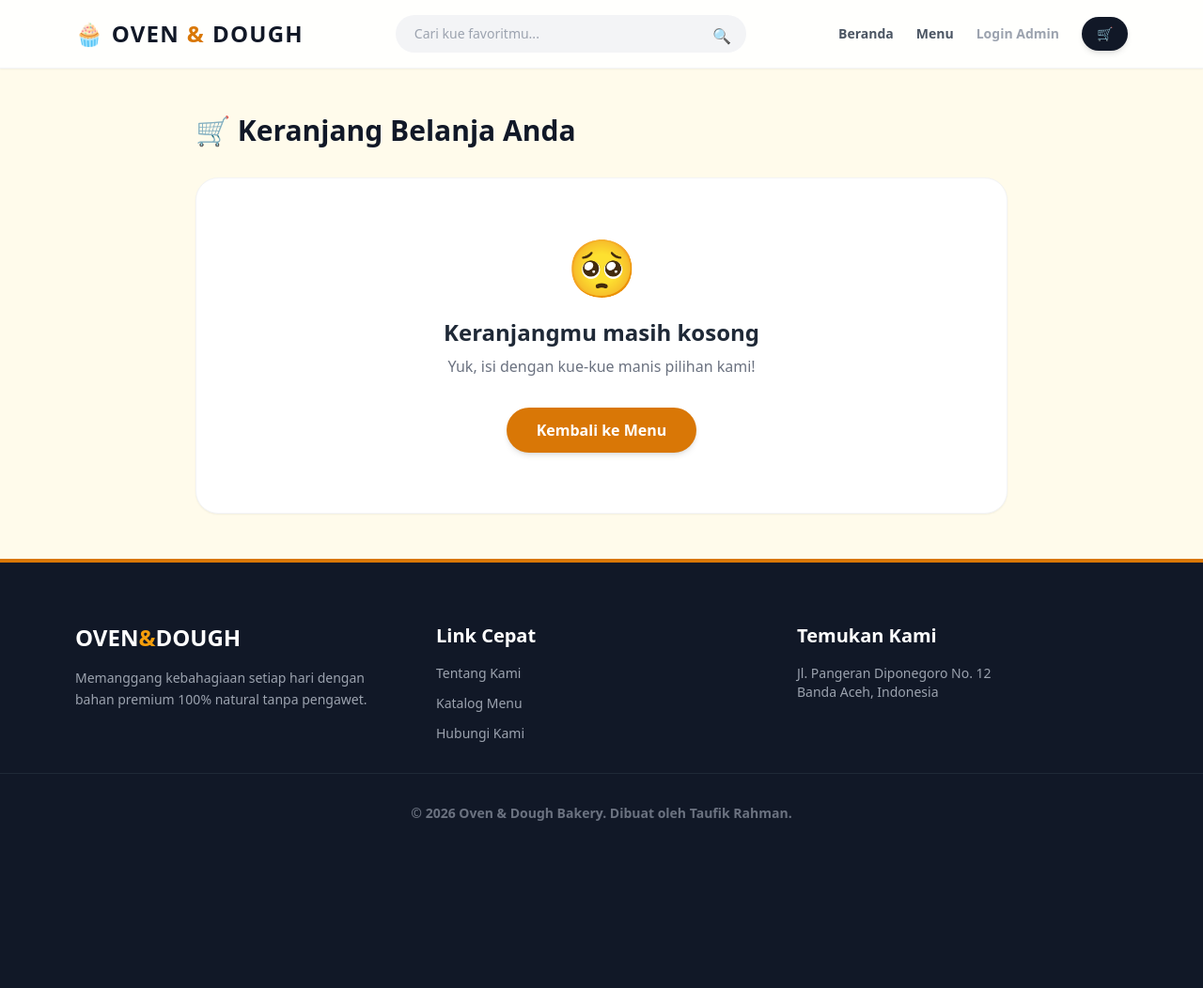
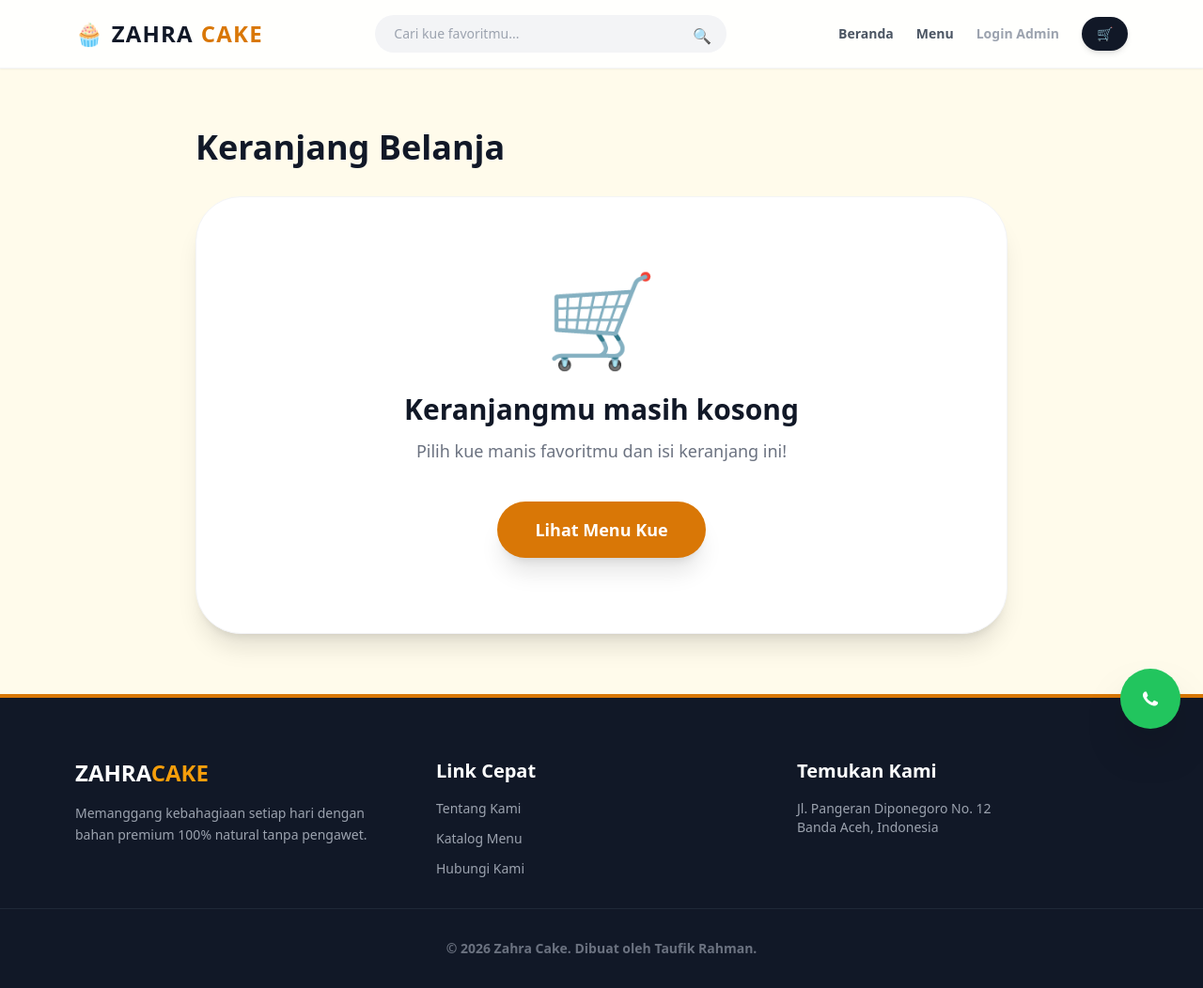
Before and after one commit to taufikkkkkk/website-toko-kue, a Flask app: page /keranjang in a window 1280 px wide. Shown: the whole page at 94% size. Before the commit the page ends 874 px from the top, so only its background shows below. Run offline with Flask 3, Linux system fonts and the light colour scheme; some libraries are stand-ins or nearby versions.

Commit message:
Update branding: Ubah nama toko menjadi Zahra Cake

```diff
--- a/templates/base.html
+++ b/templates/base.html
@@ -3,7 +3,7 @@
 <head>
     <meta charset="UTF-8">
     <meta name="viewport" content="width=device-width, initial-scale=1.0">
-    <title>{% block title %}Oven & Dough | Premium Bakery{% endblock %}</title>
+    <title>{% block title %}Zahra Cake | Premium Bakery{% endblock %}</title>
     <script src="https://cdn.tailwindcss.com"></script>
     <style>
         @keyframes slideInRight {
@@ -18,8 +18,9 @@
     <!-- Navbar -->
     <nav class="bg-white/90 backdrop-blur-md shadow-sm py-4 sticky top-0 z-50 border-b border-gray-100 transition-all duration-300">
         <div class="max-w-6xl mx-auto px-4 flex flex-col md:flex-row justify-between items-center gap-4">
+            <!-- NAMA TOKO DI NAVBAR -->
             <a href="{{ url_for('home') }}" class="text-2xl font-black text-gray-900 tracking-wider flex items-center gap-2">
-                🧁 OVEN<span class="text-amber-600">&</span>DOUGH
+                🧁 ZAHRA<span class="text-amber-600">CAKE</span>
             </a>
 
             <form action="{{ url_for('home') }}" method="GET" class="w-full md:w-1/3 relative group">
@@ -32,7 +33,6 @@
                 <li><a href="{{ url_for('home') }}" class="hover:text-amber-600 transition">Beranda</a></li>
                 <li><a href="{{ url_for('home') }}#menu" class="hover:text-amber-600 transition">Menu</a></li>
 
-                <!-- TOMBOL LOGIN / DASHBOARD DI NAVBAR ATAS -->
                 {% if session.get('admin_logged_in') %}
                     <li><a href="{{ url_for('dashboard') }}" class="bg-blue-100 text-blue-700 px-4 py-2 rounded-full hover:bg-blue-200 transition shadow-sm">⚙️ Dashboard</a></li>
                 {% else %}
@@ -90,16 +90,24 @@
         {% block content %}{% endblock %}
     </main>
 
+    <!-- Floating WhatsApp Button (Pesan ke Zahra Cake) -->
+    <a href="https://wa.me/6285167638281?text=Halo%20Zahra%20Cake,%20saya%20mau%20tanya-tanya%20dulu%20dong." target="_blank"
+       class="fixed bottom-6 right-6 bg-green-500 text-white p-4 rounded-full shadow-2xl hover:scale-110 transition z-50 flex items-center justify-center group hover:bg-green-600">
+        <svg xmlns="http://www.w3.org/2000/svg" class="h-8 w-8" fill="currentColor" viewBox="0 0 24 24">
+            <path d="M17.472 14.382c-.297-.149-1.758-.867-2.03-.967-.273-.099-.471-.148-.67.15-.197.297-.767.966-.94 1.164-.173.199-.347.223-.644.075-.297-.15-1.255-.463-2.39-1.475-.883-.788-1.48-1.761-1.653-2.059-.173-.297-.018-.458.13-.606.134-.133.298-.347.446-.52.149-.174.198-.298.298-.497.099-.198.05-.371-.025-.52-.075-.149-.669-1.612-.916-2.207-.242-.579-.487-.5-.669-.51-.173-.008-.371-.01-.57-.01-.198 0-.52.074-.792.372-.272.297-1.04 1.016-1.04 2.479 0 1.462 1.065 2.875 1.213 3.074.149.198 2.096 3.2 5.077 4.487.709.306 1.262.489 1.694.625.712.227 1.36.195 1.871.118.571-.085 1.758-.719 2.006-1.413.248-.694.248-1.289.173-1.413-.074-.124-.272-.198-.57-.347"/>
+        </svg>
+    </a>
+
+    <!-- Footer (Nama Toko Diperbarui) -->
     <footer class="bg-gray-900 text-white pt-16 pb-8 mt-auto border-t-4 border-amber-600">
         <div class="max-w-6xl mx-auto px-4 grid grid-cols-1 md:grid-cols-3 gap-8 mb-8 text-center md:text-left">
             <div>
-                <h3 class="text-2xl font-black text-white mb-4">OVEN<span class="text-amber-500">&</span>DOUGH</h3>
+                <h3 class="text-2xl font-black text-white mb-4">ZAHRA<span class="text-amber-500">CAKE</span></h3>
                 <p class="text-gray-400 text-sm leading-relaxed">Memanggang kebahagiaan setiap hari dengan bahan premium 100% natural tanpa pengawet.</p>
             </div>
             <div>
                 <h3 class="text-xl font-bold text-white mb-4">Link Cepat</h3>
                 <ul class="text-gray-400 text-sm space-y-3">
-                    <!-- Link mati sudah diarahkan ke home -->
                     <li><a href="{{ url_for('home') }}" class="hover:text-amber-500 transition">Tentang Kami</a></li>
                     <li><a href="{{ url_for('home') }}#menu" class="hover:text-amber-500 transition">Katalog Menu</a></li>
                     <li><a href="{{ url_for('kontak') }}" class="hover:text-amber-500 transition">Hubungi Kami</a></li>
@@ -111,7 +119,7 @@
             </div>
         </div>
         <div class="border-t border-gray-800 pt-8 text-center text-sm text-gray-500 font-semibold">
-            &copy; 2026 Oven & Dough Bakery. Dibuat oleh Taufik Rahman.
+            &copy; 2026 Zahra Cake. Dibuat oleh Taufik Rahman.
         </div>
     </footer>
 </body>
--- a/templates/keranjang.html
+++ b/templates/keranjang.html
@@ -1,36 +1,36 @@
 {% extends "base.html" %}
 
-{% block title %}Keranjang Belanja - Oven & Dough{% endblock %}
+{% block title %}Keranjang - Zahra Cake{% endblock %}
 
 {% block content %}
-<div class="max-w-4xl mx-auto px-4 py-12">
-    <h2 class="text-3xl font-extrabold text-gray-900 mb-8 flex items-center gap-3">
-        🛒 Keranjang Belanja Anda
+<div class="max-w-4xl mx-auto px-4 py-16">
+    <h2 class="text-4xl font-black text-gray-900 mb-8 flex items-center gap-3">
+        Keranjang Belanja
     </h2>
 
     {% if keranjang %}
-        <div class="bg-white rounded-2xl shadow-sm overflow-hidden mb-8 border border-gray-100">
+        <div class="bg-white rounded-3xl shadow-xl overflow-hidden mb-8 border border-gray-100">
             <table class="w-full text-left border-collapse">
                 <thead>
-                    <tr class="bg-amber-50 text-amber-900 border-b border-amber-100">
-                        <th class="py-4 px-6 font-bold">Produk</th>
-                        <th class="py-4 px-6 font-bold text-center">Harga</th>
-                        <th class="py-4 px-6 font-bold text-center">Qty</th>
-                        <th class="py-4 px-6 font-bold text-right">Subtotal</th>
+                    <tr class="bg-gray-50 text-gray-500 border-b border-gray-100 text-sm uppercase tracking-wider">
+                        <th class="py-5 px-6 font-bold">Produk</th>
+                        <th class="py-5 px-6 font-bold text-center">Harga</th>
+                        <th class="py-5 px-6 font-bold text-center">Qty</th>
+                        <th class="py-5 px-6 font-bold text-right">Subtotal</th>
                     </tr>
                 </thead>
                 <tbody>
                     {% for item in keranjang %}
-                    <tr class="border-b border-gray-50 hover:bg-gray-50 transition">
-                        <td class="py-4 px-6 flex items-center gap-4">
-                            <img src="{{ item.gambar }}" alt="{{ item.nama }}" class="w-16 h-16 object-cover rounded-lg shadow-sm">
-                            <span class="font-bold text-gray-800">{{ item.nama }}</span>
+                    <tr class="border-b border-gray-50 hover:bg-gray-50/50 transition">
+                        <td class="py-5 px-6 flex items-center gap-4">
+                            <img src="{{ item.gambar }}" class="w-20 h-20 object-cover rounded-2xl shadow-sm">
+                            <span class="font-bold text-gray-900 text-lg">{{ item.nama }}</span>
                         </td>
-                        <td class="py-4 px-6 text-center text-gray-600">{{ item.harga }}</td>
-                        <td class="py-4 px-6 text-center">
-                            <span class="bg-gray-100 px-3 py-1 rounded-lg font-bold text-gray-800">{{ item.qty }}</span>
+                        <td class="py-5 px-6 text-center text-gray-500 font-medium">{{ item.harga }}</td>
+                        <td class="py-5 px-6 text-center">
+                            <span class="bg-gray-100 px-4 py-2 rounded-xl font-black text-gray-900">{{ item.qty }}</span>
                         </td>
-                        <td class="py-4 px-6 text-right font-bold text-amber-600">
+                        <td class="py-5 px-6 text-right font-black text-amber-600 text-lg">
                             Rp {{ "{:,}".format(item.harga_int * item.qty).replace(',', '.') }}
                         </td>
                     </tr>
@@ -39,37 +39,38 @@
             </table>
         </div>
 
-        <div class="flex flex-col md:flex-row justify-between items-center bg-gray-900 text-white rounded-2xl p-8 shadow-lg">
-            <div>
-                <p class="text-gray-400 text-sm mb-1">Total Pembayaran</p>
-                <h3 class="text-3xl font-bold text-amber-400">{{ total_rp }}</h3>
+        <div class="flex flex-col md:flex-row justify-between items-center bg-gray-900 text-white rounded-3xl p-10 shadow-2xl relative overflow-hidden">
+            <div class="absolute -right-10 -top-10 opacity-10 text-9xl">🛒</div>
+            <div class="relative z-10">
+                <p class="text-gray-400 text-sm mb-2 font-semibold tracking-wide uppercase">Total Pembayaran</p>
+                <h3 class="text-4xl font-black text-amber-400">{{ total_rp }}</h3>
             </div>
 
-            <div class="flex gap-4 mt-6 md:mt-0">
-                <a href="{{ url_for('kosongkan_keranjang') }}" class="px-6 py-3 rounded-xl font-bold text-sm bg-gray-800 hover:bg-red-600 transition text-white border border-gray-700">
+            <div class="flex gap-4 mt-8 md:mt-0 relative z-10">
+                <a href="{{ url_for('kosongkan_keranjang') }}" class="px-6 py-4 rounded-xl font-bold text-sm bg-gray-800 hover:bg-red-500 transition text-gray-300 hover:text-white">
                     Kosongkan
                 </a>
 
-                {% set wa_text = "Halo Oven & Dough, saya ingin checkout pesanan dari website:%0A%0A" %}
+                {% set wa_text = "Halo Zahra Cake, saya ingin checkout pesanan dari website:%0A%0A" %}
                 {% for item in keranjang %}
                     {% set item_text = "- " ~ item.qty ~ "x " ~ item.nama ~ "%0A" %}
                     {% set wa_text = wa_text ~ item_text %}
                 {% endfor %}
                 {% set wa_text = wa_text ~ "%0ATotal: *" ~ total_rp ~ "*%0A%0AMohon info pembayarannya ya." %}
 
-                <a href="https://wa.me/6285167638281?text={{ wa_text }}" target="_blank" class="px-8 py-3 rounded-xl font-bold bg-amber-500 hover:bg-amber-400 transition text-gray-900 shadow-md flex items-center gap-2">
-                    <span>💳</span> Checkout via WhatsApp
+                <a href="https://wa.me/6285167638281?text={{ wa_text }}" target="_blank" class="px-8 py-4 rounded-xl font-black bg-amber-500 hover:bg-amber-400 transition text-gray-900 shadow-[0_0_20px_rgba(245,158,11,0.4)] flex items-center gap-2">
+                    Checkout WhatsApp
                 </a>
             </div>
         </div>
 
     {% else %}
-        <div class="bg-white rounded-3xl p-16 text-center shadow-sm border border-gray-100">
-            <div class="text-6xl mb-6">🥺</div>
-            <h3 class="text-2xl font-bold text-gray-800 mb-2">Keranjangmu masih kosong</h3>
-            <p class="text-gray-500 mb-8">Yuk, isi dengan kue-kue manis pilihan kami!</p>
-            <a href="{{ url_for('home') }}#menu" class="inline-block bg-amber-600 text-white px-8 py-3 rounded-full font-bold hover:bg-amber-700 transition shadow-md">
-                Kembali ke Menu
+        <div class="bg-white rounded-[3rem] p-20 text-center shadow-xl border border-gray-100">
+            <div class="text-8xl mb-8">🛒</div>
+            <h3 class="text-3xl font-black text-gray-900 mb-3">Keranjangmu masih kosong</h3>
+            <p class="text-gray-500 mb-10 text-lg">Pilih kue manis favoritmu dan isi keranjang ini!</p>
+            <a href="{{ url_for('home') }}#menu" class="inline-block bg-amber-600 text-white px-10 py-4 rounded-full font-black hover:bg-amber-500 transition shadow-xl text-lg">
+                Lihat Menu Kue
             </a>
         </div>
     {% endif %}
```
Also changed, not shown: templates/detail.html (+33 -26 lines).
